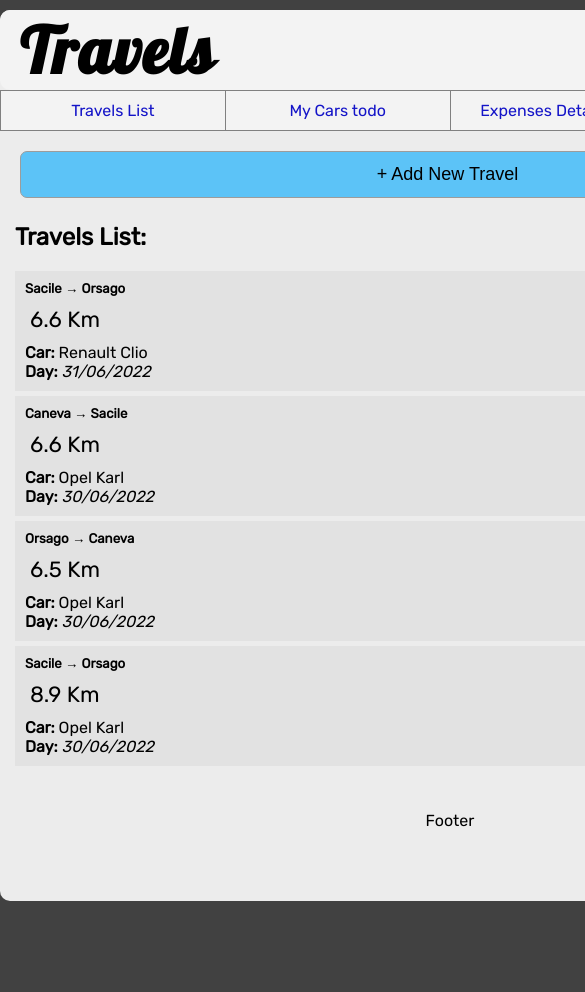
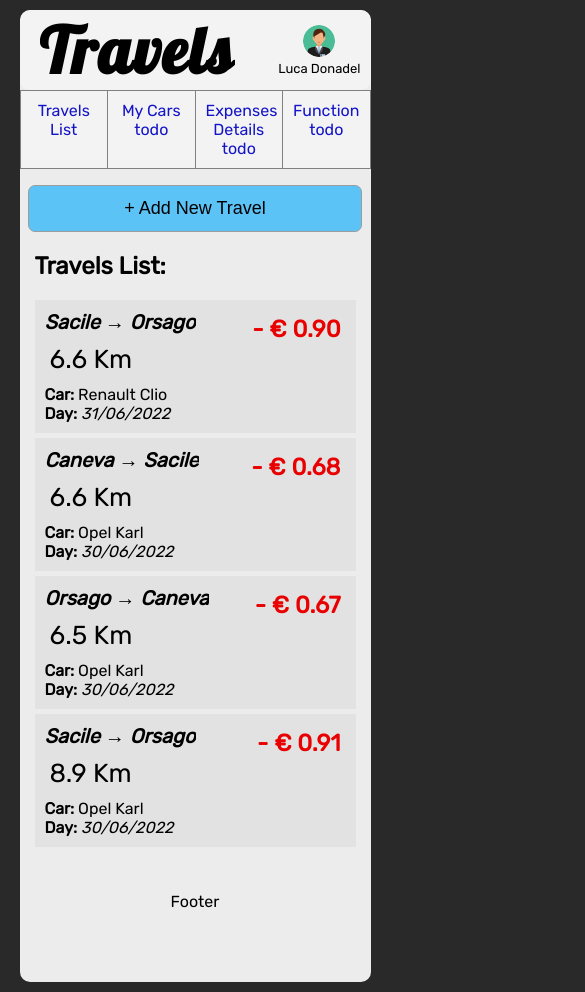
Before and after one commit to iLukez/react-travels-tracker, a React (Create React App) app: page / in a window 390 px wide. Shown: the top 992 px of the page, 585 px wide, since content can reach past the window. Before the commit the page ends 911 px from the top, so only its background shows below. Built offline with nearby package versions, Linux system fonts and the light colour scheme.

Commit message:
container is now wider, improved mobile visualization

```diff
--- a/src/components/AddCarForm.js
+++ b/src/components/AddCarForm.js
@@ -33,7 +33,7 @@ const AddCarForm = ({addCar, setIsAdding}) => {
               <label>Km/l Ratio:</label><br />
               <input id='formKmL' type='number' value={kmLRatio} onChange={(e) => setKmLRatio(e.target.value)}/><br />
 
-              <button type='button' className='submitButton' onClick={() => onSubmit()}>&#10003; Submit</button>
+              <button type='button' className='submit-button' onClick={() => onSubmit()}>&#10003; Submit</button>
           </form>
       </div>
   )
--- a/src/components/AddTravelForm.js
+++ b/src/components/AddTravelForm.js
@@ -34,7 +34,7 @@ const AddTravelForm = ({addTravel, carsList, setIsAdding}) => {
 
   return (
     <div id='addTravel'>
-        <form className='addTravelForm' >
+        <form className='add-travel-form'>
             <label>From:</label><br />
             <input id='formFrom' type='text' value={from} onChange={(event) => setFrom(event.target.value)} /><br />
 
@@ -55,7 +55,7 @@ const AddTravelForm = ({addTravel, carsList, setIsAdding}) => {
             <label>Date:</label><br />
             <input id='formDate' type='date' value={date} onChange={(event) => setDate(event.target.value)} /><br />
 
-            <button type='button' className='submitButton' onClick={() => onSubmit()}>&#10003; Submit</button>
+            <button type='button' className='submit-button' onClick={() => onSubmit()}>&#10003; Submit</button>
         </form>
     </div>
   )
--- a/src/components/Header.js
+++ b/src/components/Header.js
@@ -5,7 +5,7 @@ export const Header = ({user}) => {
     <div className="header">
       <h2 id='app-name'>Travels</h2>
       <div className="user-data">
-        <img id='user-avatar' src='/images/avatar.png' alt='User avatar'/>
+        <img id='userAvatar' src='/images/avatar.png' alt='User avatar'/>
         <p style={{fontSize: '13px'}}>{user.name} {user.surname}</p>
       </div>
     </div>
--- a/src/index.css
+++ b/src/index.css
@@ -5,11 +5,14 @@
     box-sizing: border-box;
     margin: 0;
     padding: 0;
+    overflow: hidden;
 }
 
 .container {
+    display: flex;
+    flex-direction: column;
     background-color: rgb(236, 236, 236);
-    width: 900px;
+    width: 90%;
     height: 100%;
     margin: 10px auto;
     border-radius: 10px;
@@ -79,18 +82,21 @@
     background-color: rgb(226, 226, 226);
 }
 
+.travel-positions {
+    font-weight: normal;
+    font-size: 20px;
+    font-style: italic;
+}
+
 .travel-cost {
     padding: 5px;
+    font-size: 20px;
     color:rgb(233, 0, 0);
 }
 
 .travel-distance {
     margin: 10px 5px;
-    font-size: 22px;
-}
-
-.travel-positions {
-    font-weight: normal;
+    font-size: 26px;
 }
 
 .footer {
@@ -102,14 +108,15 @@
 .add-travel-button, .add-car-button {
     padding: 12px;
     width: 95%;
-    margin: 20px 20px 5px 20px;
+    margin: auto;
+    margin-top: 16px;
     border: 1px solid rgb(156, 156, 156);
     border-radius: 7px;
     font-size: 18px;
     cursor: pointer;
 }
 
-#user-avatar {
+#userAvatar {
     width: 32px;
     height: 32px;
     border-radius: 50%;
@@ -121,17 +128,17 @@
     padding: 10px;
 }
 
-.addTravelForm, .add-car-form {
+.add-travel-form, .add-car-form {
     margin: auto;
     width: 95%;
 }
 
-.addTravelForm label, .add-car-form label{
+.add-travel-form label, .add-car-form label{
     font-weight: bolder;
     font-size: 18px;
 }
 
-.addTravelForm  input, .add-car-form input{
+.add-travel-form  input, .add-travel-form  select, .add-car-form input{
     padding: 7px;
     width: 100%;
     font-size: 16px;
@@ -140,29 +147,26 @@
     border-radius: 8px;
 }
 
-.addTravelForm  #formDistanceTravelled {
+.add-travel-form  #formDistanceTravelled {
     width: 11%;
+    min-width: 90px;
 }
 
-.addTravelForm  #formDate {
-    width: 18%;
+.add-travel-form  #formDate {
+    width: 10%;
+    min-width: 100px;
 }
 
-.addTravelForm  #formCarUsed {
+.add-travel-form  #formCarUsed {
     width: 18%;
-    padding: 7px;
-    width: 25%;
-    font-size: 16px;
-    margin: 5px 0 14px 0;
-    border: 1px solid rgb(28, 28, 28);
-    border-radius: 8px;
+    min-width: fit-content;
 }
 
-.submitButton {
-    width: 96%;
+.submit-button {
+    width: 100%;
     height: 44px;
     text-align: center;
-    margin: 10px 2%;
+    margin-top: 10px;
     padding: 12px;
     border: 1px solid rgb(156, 156, 156);
     border-radius: 7px;
@@ -212,12 +216,13 @@
 
 #carDivisor {
     border-left: solid 3px black;
+    margin: 0 10px;
     flex-basis: auto;
     height: 100%;
 }
 
 .car-info {
-    flex-basis: 83%;
+    flex-basis: 100%;
     height: 100%;
 }
 
@@ -243,5 +248,5 @@ body {
     padding: 0px;
     margin: 0px;
     font-family: 'Rubik', sans-serif;
-    background-color: rgb(65, 65, 65);
+    background-color: rgb(41, 41, 41);
 }
```
